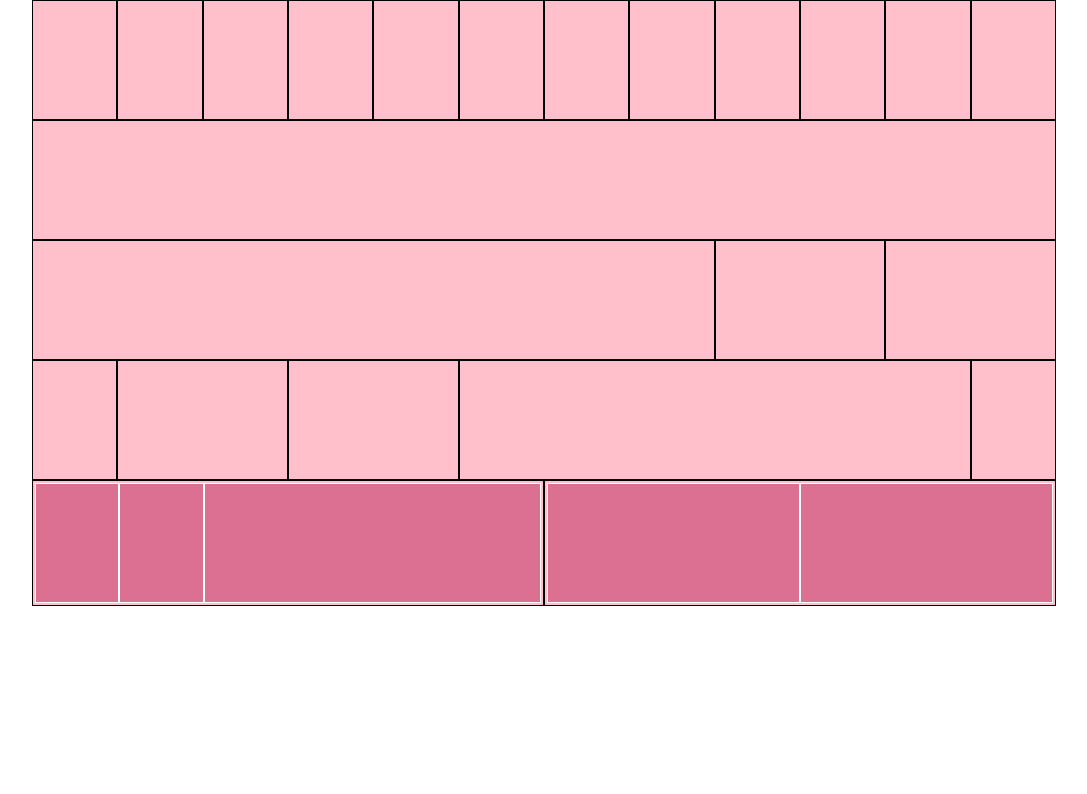
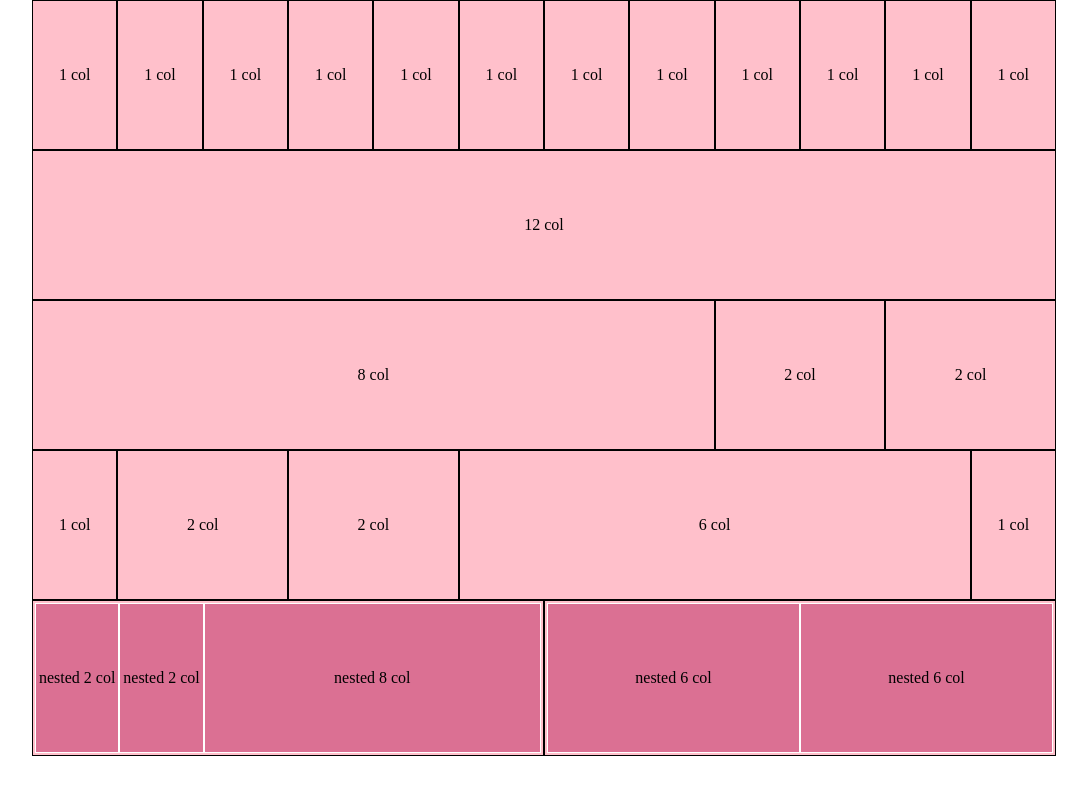
Before and after one commit to dominici94/html-css-12bool, a plain HTML site: page index.html in a window 1280 px wide. Shown: the whole page, without its empty margins (96-1183 px from the left). Drawn offline with Linux system fonts and the light colour scheme.

Commit message:
scritte interne

```diff
--- a/CSS/12bool.css
+++ b/CSS/12bool.css
@@ -1,5 +1,6 @@
 .row{
     display: flex;
+    width: 100%;
 }
 
 .wrap{
--- a/CSS/style.css
+++ b/CSS/style.css
@@ -11,14 +11,20 @@
 }
 
 .box{
-    min-height: 120px;
+    min-height: 150px;
     background-color: pink;
     border: 1px solid black;
     padding: 2px;
+    display: flex;
+    justify-content: center;
+    align-items: center;
 }
 
 .nested-box{
-    min-height: 120px;
+    min-height: 150px;
     background-color: palevioletred;
     border: 1px solid white;
+    display: flex;
+    justify-content: center;
+    align-items: center;
 }
--- a/index.html
+++ b/index.html
@@ -13,54 +13,66 @@
         <div class="row wrap">
 
             <div class="box xs-col-1">
+                1 col
             </div>
             <div class="box xs-col-1">
+                1 col
             </div>
             <div class="box xs-col-1">
+                1 col
             </div>
             <div class="box xs-col-1">
+                1 col
             </div>
             <div class="box xs-col-1">
+                1 col
             </div>
             <div class="box xs-col-1">
+                1 col
             </div>
             <div class="box xs-col-1">
+                1 col
             </div>
             <div class="box xs-col-1">
+                1 col
             </div>
             <div class="box xs-col-1">
+                1 col
             </div>
             <div class="box xs-col-1">
+                1 col
             </div>
             <div class="box xs-col-1">
+                1 col
             </div>
             <div class="box xs-col-1">
+                1 col
             </div>
 
-            <div class="box xs-col-12"></div>
+            <div class="box xs-col-12">12 col</div>
 
-            <div class="box xs-col-8"></div>
-            <div class="box xs-col-2"></div>
-            <div class="box xs-col-2"></div>
+            <div class="box xs-col-8">8 col</div>
+            <div class="box xs-col-2">2 col</div>
+            <div class="box xs-col-2">2 col</div>
 
-            <div class="box xs-col-1"></div>
-            <div class="box xs-col-2"></div>
-            <div class="box xs-col-2"></div>
-            <div class="box xs-col-6"></div>
-            <div class="box xs-col-1"></div>
+            <div class="box xs-col-1">1 col</div>
+            <div class="box xs-col-2">2 col</div>
+            <div class="box xs-col-2">2 col</div>
+            <div class="box xs-col-6">6 col</div>
+            <div class="box xs-col-1">1 col</div>
 
             <div class="box xs-col-6">
                 <div class="row">
-                    <div class="nested-box xs-col-2"></div>
-                    <div class="nested-box xs-col-2"></div>
-                    <div class="nested-box xs-col-8"></div>
+                    <div class="nested-box xs-col-2">nested 2 col</div>
+                    <div class="nested-box xs-col-2">nested 2 col</div>
+                    <div class="nested-box xs-col-8">nested 8 col</div>
                 </div>
             </div>
 
             <div class="box xs-col-6">
                 <div class="row">
-                    <div class="nested-box xs-col-6"></div>
-                    <div class="nested-box xs-col-6"></div>
+                    <div class="nested-box xs-col-6">nested 6 col</div>
+                    <div class="nested-box xs-col-6">nested 6 col</div>
                 </div>
             </div>
 
```
